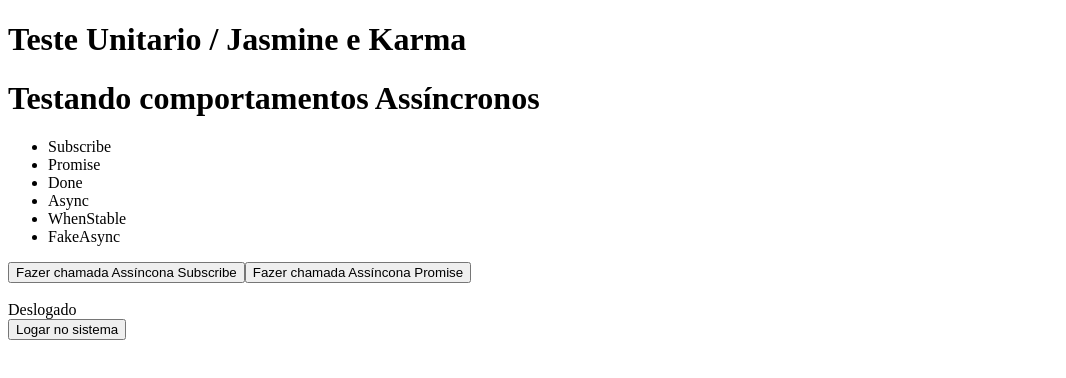
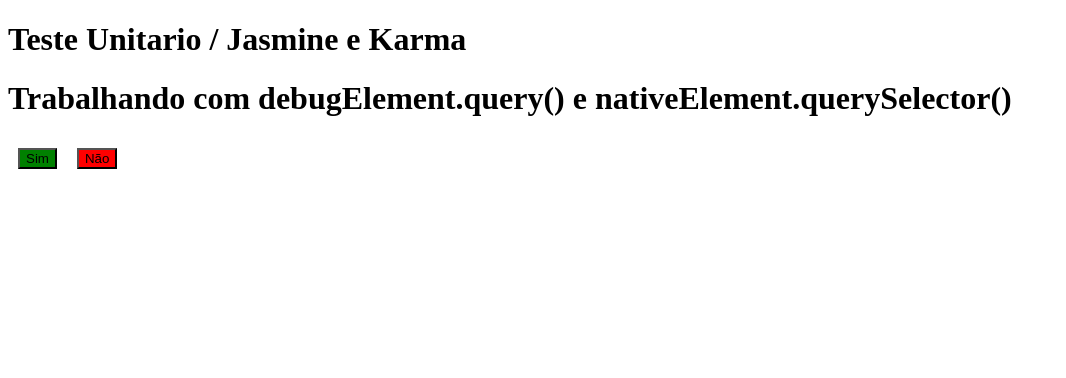
Before and after one commit to fc0n/teste-unitario-2.0, an Angular app: page / in a window 1280 px wide. Shown: the top 378 px of the page, without its empty margins (0-1066 px from the left). Built offline with nearby package versions, Linux system fonts and the light colour scheme.

Commit message:
acessando a DOM com debugElement.query() e nativeElement.querySelector()

```diff
--- a/src/app/app.component.html
+++ b/src/app/app.component.html
@@ -12,7 +12,9 @@
 
 <!-- <app-request></app-request> -->
 
+<!-- <app-asynchronous></app-asynchronous> -->
+
 <h1>Teste Unitario / Jasmine e Karma</h1>
 
-<app-asynchronous></app-asynchronous>
+<app-testing></app-testing>
 <router-outlet></router-outlet>
--- a/src/app/app.module.ts
+++ b/src/app/app.module.ts
@@ -14,6 +14,7 @@
 import { RequestComponent } from './request/request.component';
 import { MockServiceComponent } from './mock-service/mock-service.component';
 import { AsynchronousComponent } from './asynchronous/asynchronous.component';
+import { TestingComponent } from './testing/testing.component';
 
 @NgModule({
   declarations: [
@@ -27,6 +28,7 @@
     RequestComponent,
     MockServiceComponent,
     AsynchronousComponent,
+    TestingComponent,
   ],
   imports: [
     BrowserModule,
--- /dev/null
+++ b/src/app/testing/testing.component.html
@@ -0,0 +1,4 @@
+<h1>Trabalhando com debugElement.query() e nativeElement.querySelector()</h1>
+
+<button [style.background-color]="colorYes" class="btn-yes">Sim</button>
+<button [style.background-color]="colorNo" class="btn-no">Não</button>
--- /dev/null
+++ b/src/app/testing/testing.component.scss
@@ -0,0 +1,3 @@
+button {
+    margin: 10px;
+}
--- /dev/null
+++ b/src/app/testing/testing.component.ts
@@ -0,0 +1,17 @@
+import { Component, OnInit } from '@angular/core';
+
+@Component({
+  selector: 'app-testing',
+  templateUrl: './testing.component.html',
+  styleUrls: ['./testing.component.scss']
+})
+export class TestingComponent implements OnInit {
+  colorYes = 'green';
+  colorNo = 'red';
+
+  constructor() { }
+
+  ngOnInit(): void {
+  }
+
+}
```
Also changed, not shown: 1 other file (tests, documents, lock files or other folders).
